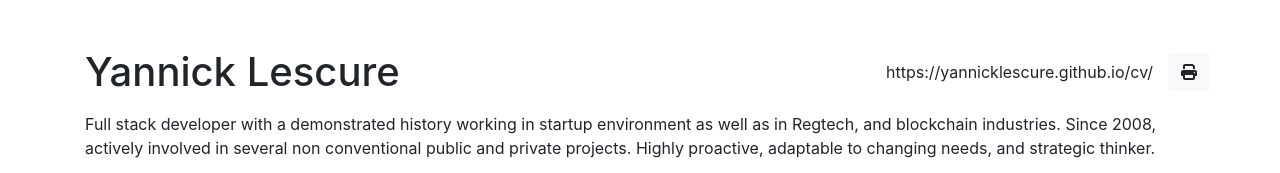
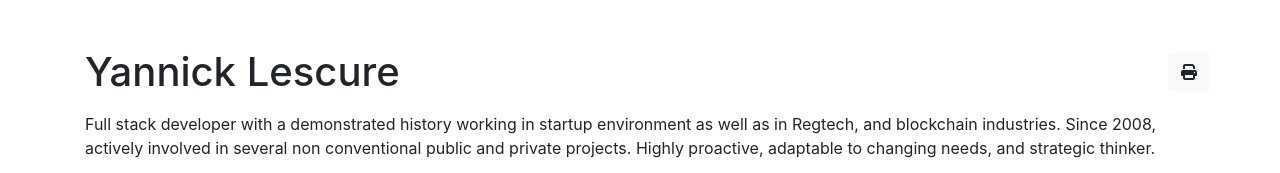
Before and after one commit to yannicklescure/cv, a plain HTML site: page index.html in a window 1280 px wide. Shown: the top 173 px of the page. Drawn offline with nearby package versions, Linux system fonts and the light colour scheme.

Commit message:
change resume link to print only

```diff
--- a/index.html
+++ b/index.html
@@ -31,7 +31,7 @@
           <div class="col">
             <div class="d-flex justify-content-between align-items-center">
               <span class="h1 m-0">Yannick Lescure</span>
-              <span class="ml-3">https://yannicklescure.github.io/cv/</span>
+              <span class="ml-3 d-none d-print-block">https://yannicklescure.github.io/cv/</span>
             </div>
           </div>
           <button onclick="window.print()" class="btn btn-light d-print-none d-none d-lg-block"><i class="fas fa-print d-print-none"></i></button>
```
